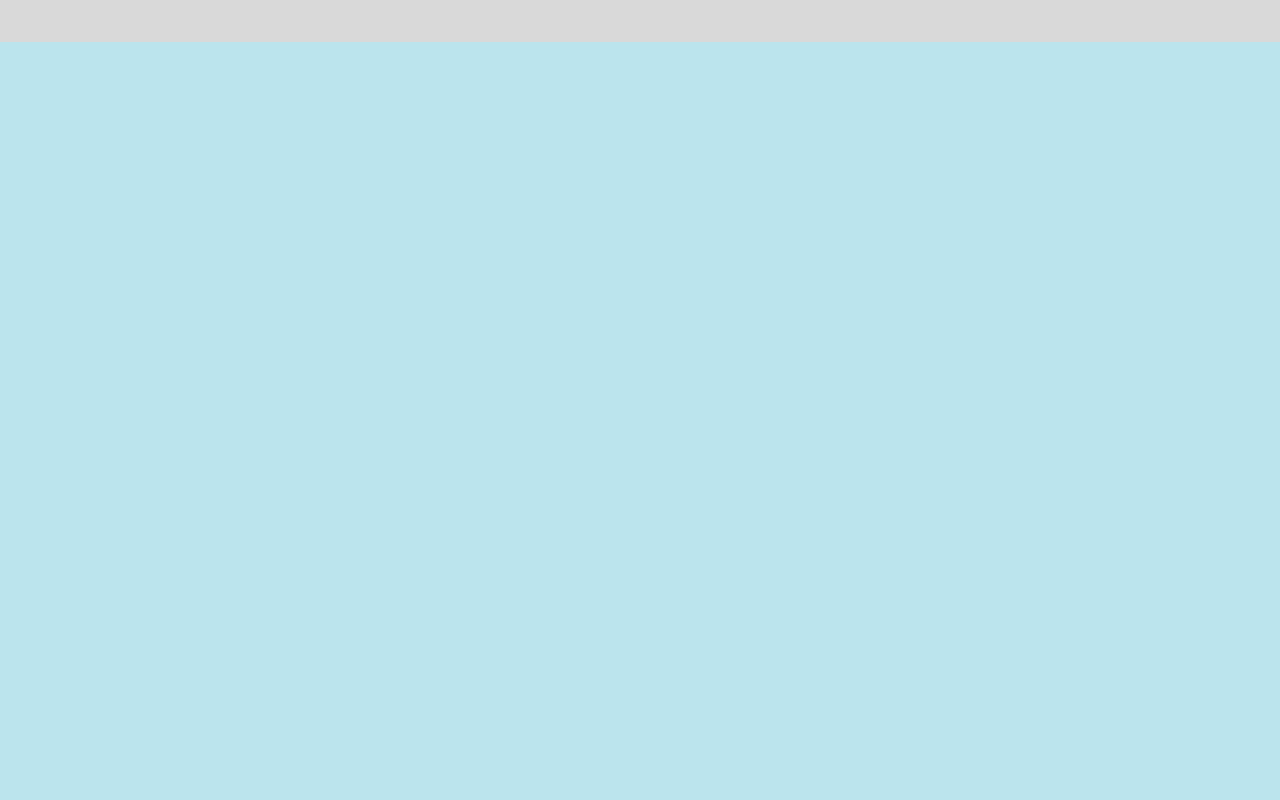
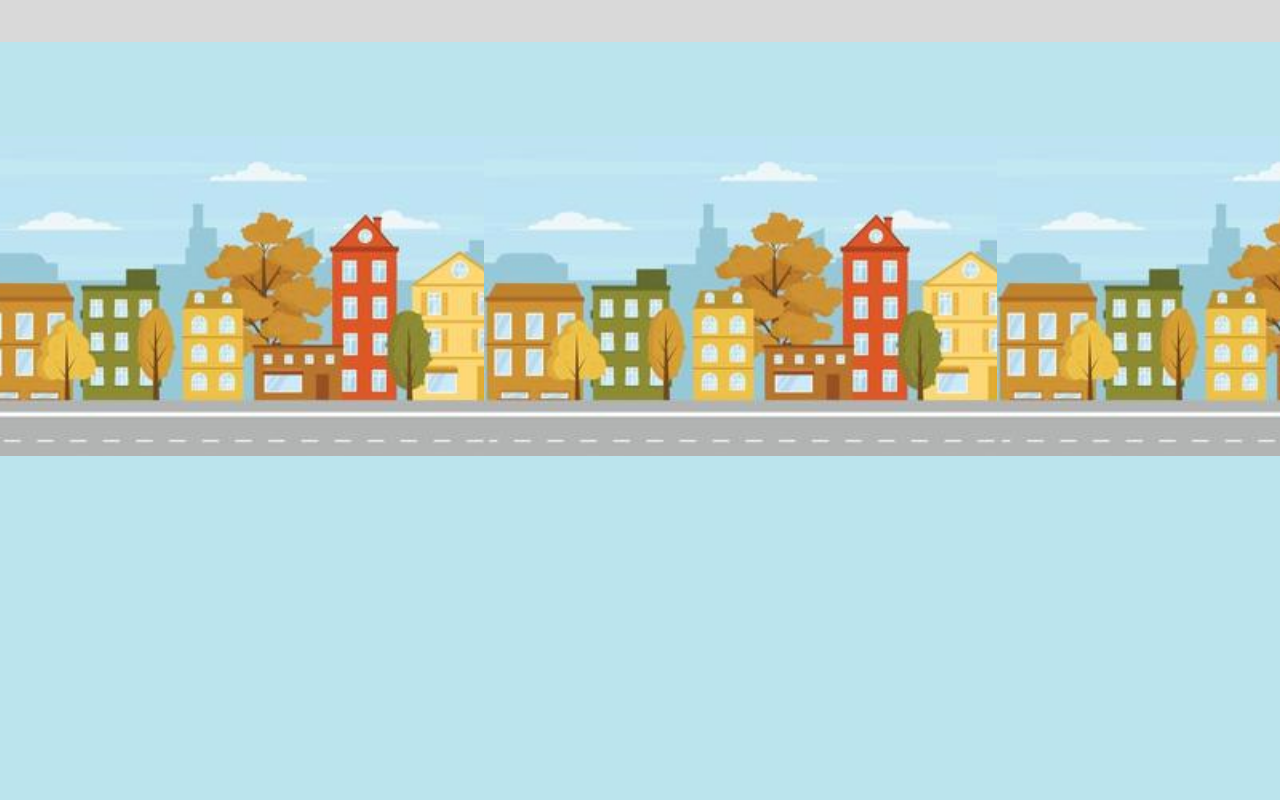
Before and after one commit to araujobrunodev/Air-girl, a React (Vite) app: page /playing in a window 1280 px wide. Shown: the part 760-1560 px from the top of the page. After the commit the page ends 1216 px from the top, so only its background shows below. Built offline with nearby package versions, Linux system fonts and the light colour scheme; a web font is replaced by a local one.

Commit message:
change position in CreateTheme component

```diff
--- a/src/elements/background/createTheme.tsx
+++ b/src/elements/background/createTheme.tsx
@@ -8,18 +8,18 @@ interface CreateThemeProp {
 
 const CreateTheme: FC<CreateThemeProp> = ({ space }) => {
 	let deviceSize = useDeviceSize().size
-	let top = deviceSize.height >= 900 ? -2 :
-		deviceSize.height >= 800 ? -9 :
-			deviceSize.height >= 700 ? -24 : 0
+	let top = deviceSize.height >= 900 ? 20 :
+		deviceSize.height >= 800 ? 14 :
+			deviceSize.height >= 700 ? 1 : 0
 
 	return <>
 		<img
-			src="../../../public/theme.png"
+			src="../../../theme.png"
 			style={{
 				display: "relative",
 				width: deviceSize.width,
 				height: "20rem",
-				marginTop: 90 + top + "%",
+				marginTop: top + "%",
 				marginLeft: - space + "px"
 			}}
 		/>
```
